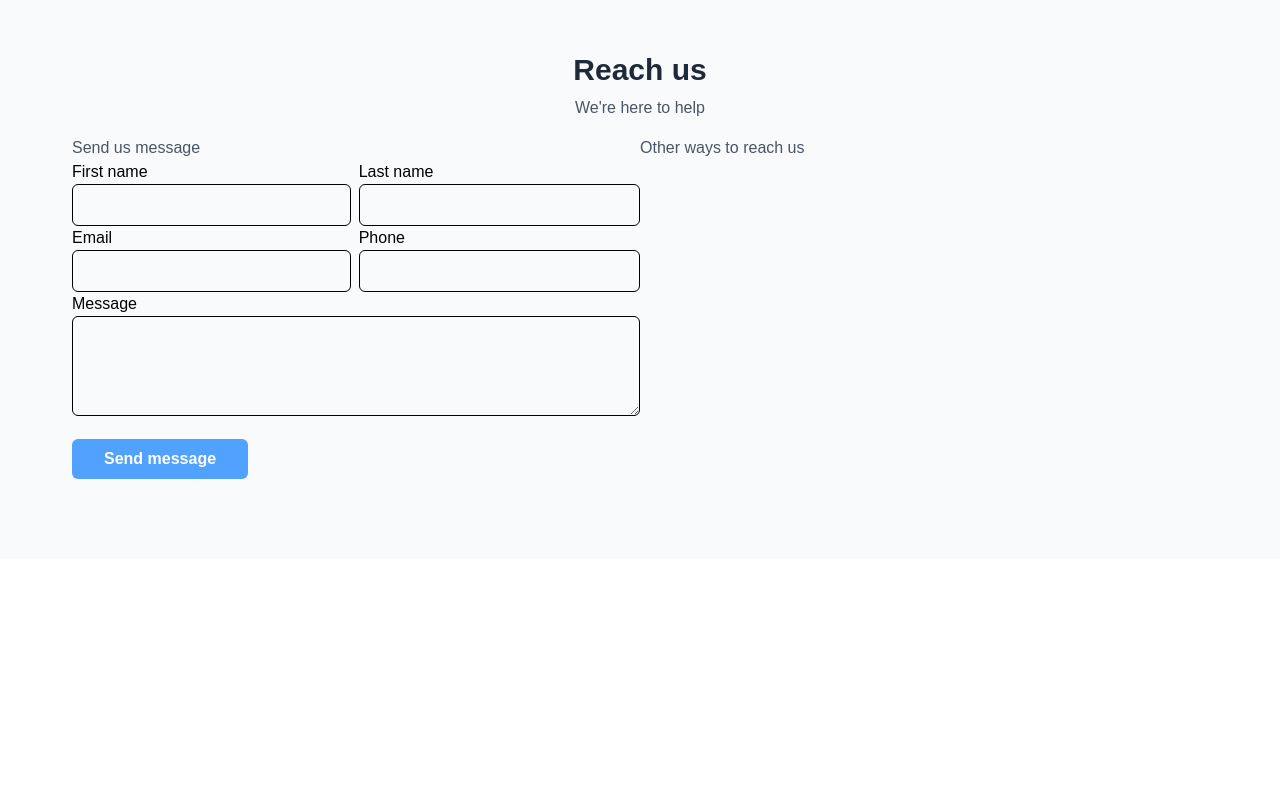
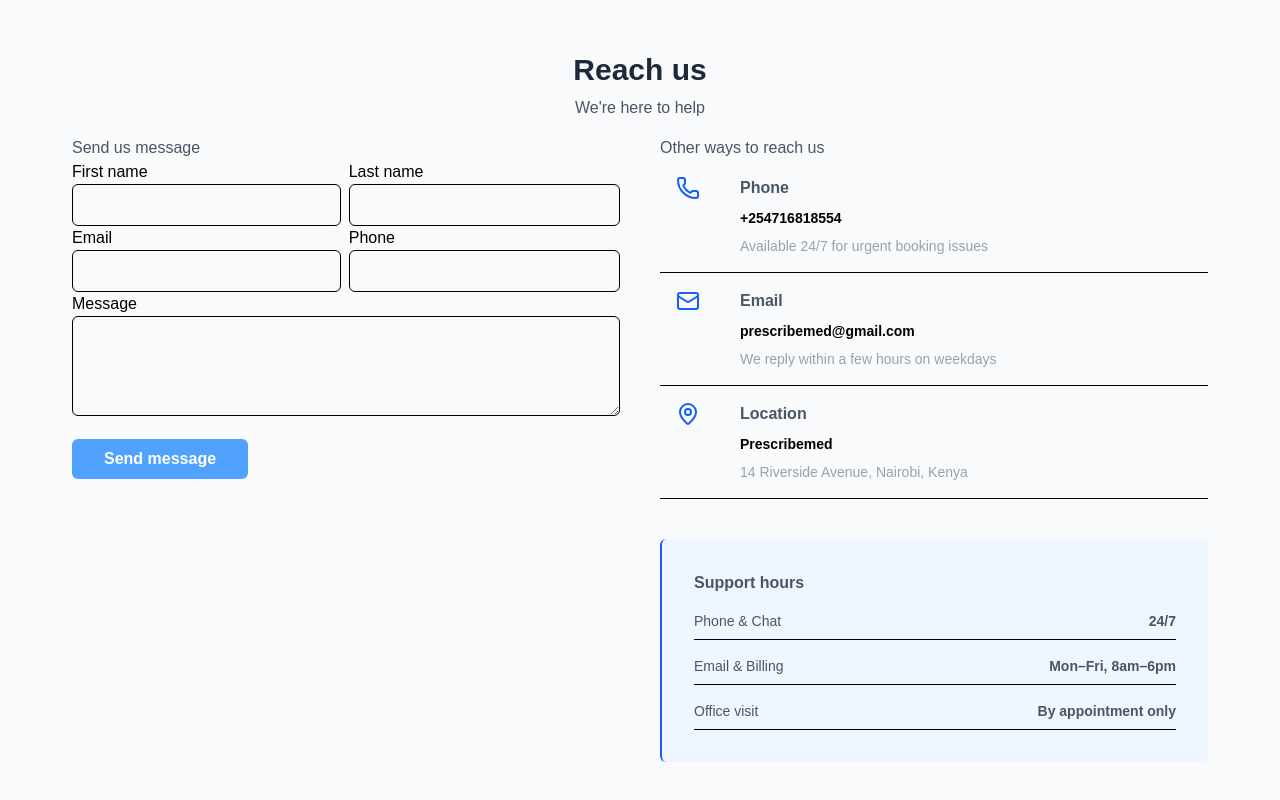
Before and after one commit to TONY-OCHIENG/PrescribeMed, a React (Vite) app in the folder client/: page / in a window 1280 px wide. Shown: the part 2700-3500 px from the top of the page. Before the commit the page ends 3259 px from the top, so only its background shows below. Built offline with nearby package versions, Linux system fonts and the light colour scheme.

Commit message:
Adding contact section

```diff
--- a/client/src/pages/Contact.jsx
+++ b/client/src/pages/Contact.jsx
@@ -1,3 +1,4 @@
+import { Mail, MapPin, Phone } from 'lucide-react'
 import React from 'react'
 
 function Contact() {
@@ -6,7 +7,7 @@ function Contact() {
 
         <h1 className='text-center text-3xl text-gray-800 font-extrabold'>Reach us</h1>
         <p className='text-gray-600 mt-2 text-center'>We're here to help</p>
-        <div className='md:w-[90%] mx-auto px-2 grid grid-cols-1 md:grid-cols-2 gap-10cle mt-4'>
+        <div className='md:w-[90%] mx-auto px-2 grid grid-cols-1 md:grid-cols-2 gap-10 mt-4'>
           <div className='flex flex-col'>
             <h1 className='text-gray-600 text-md'>Send us message</h1>
             <form action="" className=''>
@@ -31,6 +32,53 @@ function Contact() {
           </div>
           <div>
             <h1 className='text-gray-600'>Other ways to reach us</h1>
+            <div className='flex flex-col'>
+              <div className='p-4 border-b flex gap-10'>
+                <div>
+                  <Phone className='text-blue-600'/>
+                </div>
+                <div>
+                  <h1 className='text-gray-600 font-extrabold'>Phone</h1>
+                  <h1 className='text-sm mt-2 mb-2 font-extrabold'>+254716818554</h1>
+                  <p className='text-sm text-gray-400'>Available 24/7 for urgent booking issues</p>
+                </div>
+              </div>
+               <div className='p-4 border-b flex gap-10'>
+                <div>
+                  <Mail className='text-blue-600'/>
+                </div>
+                <div>
+                  <h1 className='text-gray-600 font-extrabold'>Email</h1>
+                  <h1 className='text-sm mt-2 mb-2 font-extrabold'>prescribemed@gmail.com</h1>
+                  <p className='text-sm text-gray-400'>We reply within a few hours on weekdays</p>
+                </div>
+              </div>
+               <div className='p-4 border-b flex gap-10'>
+                <div>
+                  <MapPin className='text-blue-600'/>
+                </div>
+                <div>
+                  <h1 className='text-gray-600 font-extrabold'>Location</h1>
+                  <h1 className='text-sm mt-2 mb-2 font-extrabold'>Prescribemed</h1>
+                  <p className='text-sm text-gray-400'>14 Riverside Avenue, Nairobi, Kenya</p>
+                </div>
+              </div>
+            </div>
+            <div className='border-l-2 border-l-blue-600 bg-blue-50 p-8 rounded-md mt-10'>
+              <h1 className='text-gray-600 font-extrabold'>Support hours</h1>
+              <div className='flex justify-between text-sm mt-4 border-b'>
+                <h1 className='text-gray-600 mb-2'>Phone & Chat</h1>
+                <h1 className='text-gray-600 font-extrabold'>24/7</h1>
+              </div>
+                <div className='flex justify-between text-sm mt-4 border-b'>
+                <h1 className='text-gray-600 mb-2'>Email & Billing</h1>
+                <h1 className='text-gray-600 font-extrabold'>Mon–Fri, 8am–6pm</h1>
+              </div>
+                <div className='flex justify-between text-sm mt-4 border-b'>
+                <h1 className='text-gray-600 mb-2'>Office visit</h1>
+                <h1 className='text-gray-600 font-extrabold'>By appointment only</h1>
+              </div>
+            </div>
           </div>
         </div>
     </div>
```
